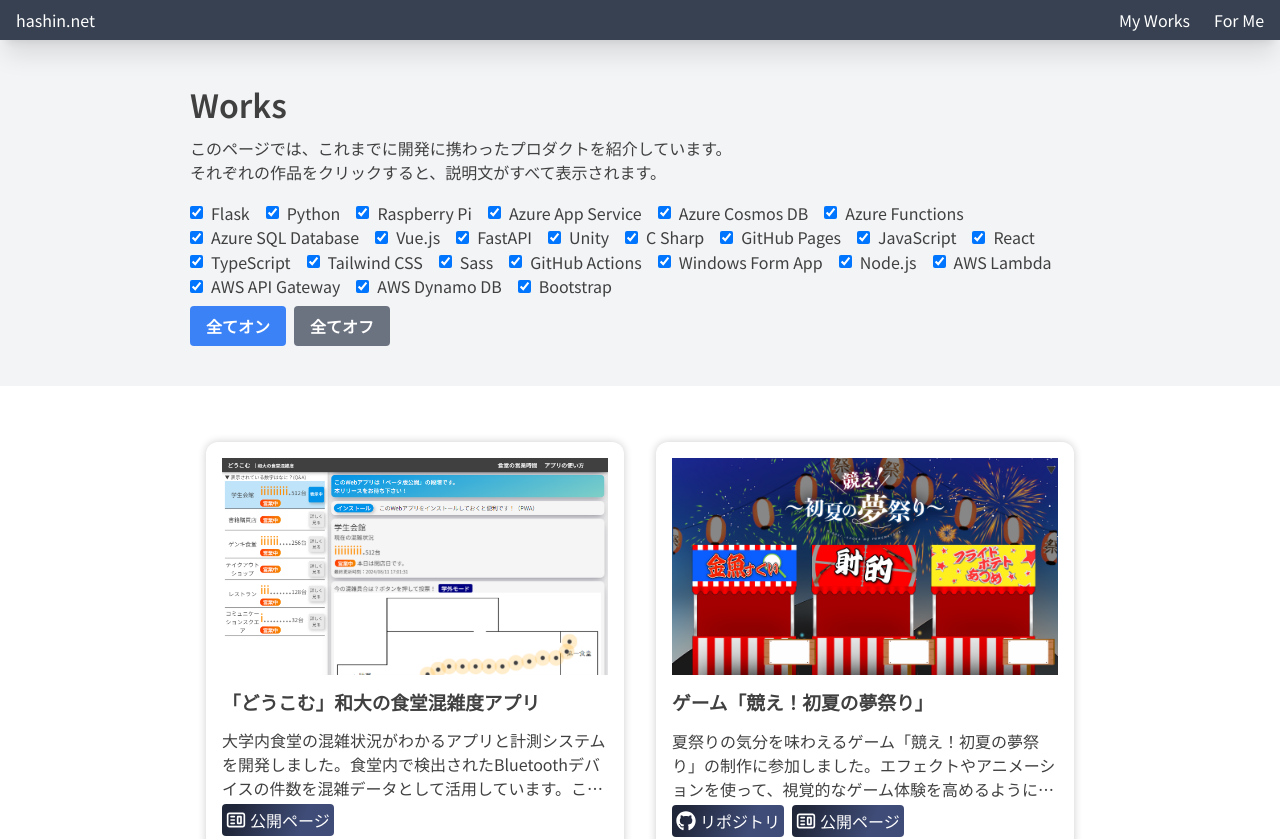
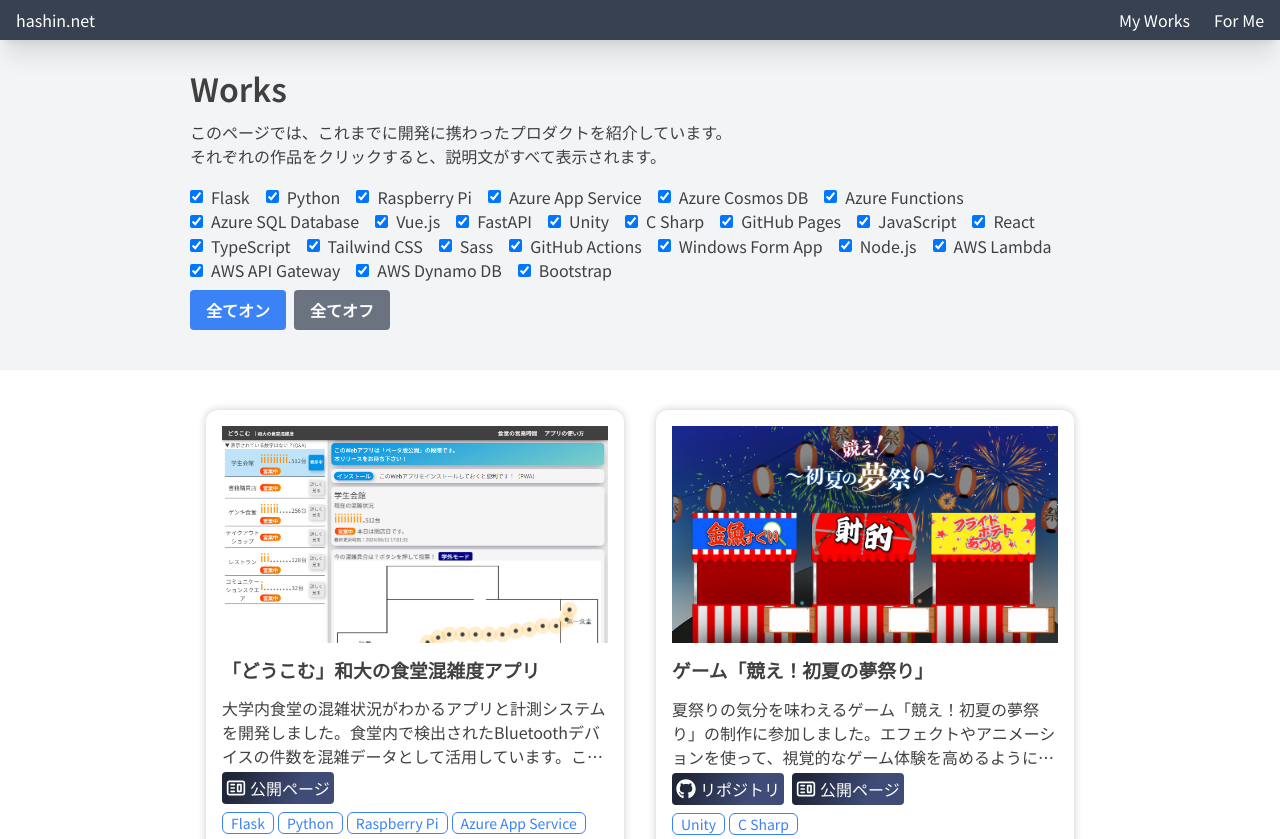
Before and after one commit to hashin2425/hashin2425.github.io, a Next.js app: page /works in a window 1280 px wide. Shown: the top 839 px of the page. Built offline with nearby package versions, Linux system fonts and the light colour scheme.

Commit message:
fix: ビルドエラー解消

```diff
--- a/src/app/works/page.tsx
+++ b/src/app/works/page.tsx
@@ -64,14 +64,14 @@ function WorksPageContent() {
 
   return (
     <>
-      <SectionComponent>
+      <SectionComponent h2text="">
         <h1>Works</h1>
         <p>このページでは、これまでに開発に携わったプロダクトを紹介しています。</p>
         <p>それぞれの作品をクリックすると、説明文がすべて表示されます。</p>
         <TechFilter techs={allTechs} activeTechs={activeTechs} onChange={handleTechChange} onSelectAll={handleSelectAll} onDeselectAll={handleDeselectAll} />
       </SectionComponent>
 
-      <SectionComponent>
+      <SectionComponent h2text="">
         <div className="flex flex-wrap justify-around">
           {WorksData.sort((a, b) => b.priority - a.priority).map((work) => (
             <WorkDisplay key={work.title} isShow={work.techList.some((tech) => activeTechs.includes(tech))} {...work} />
```
